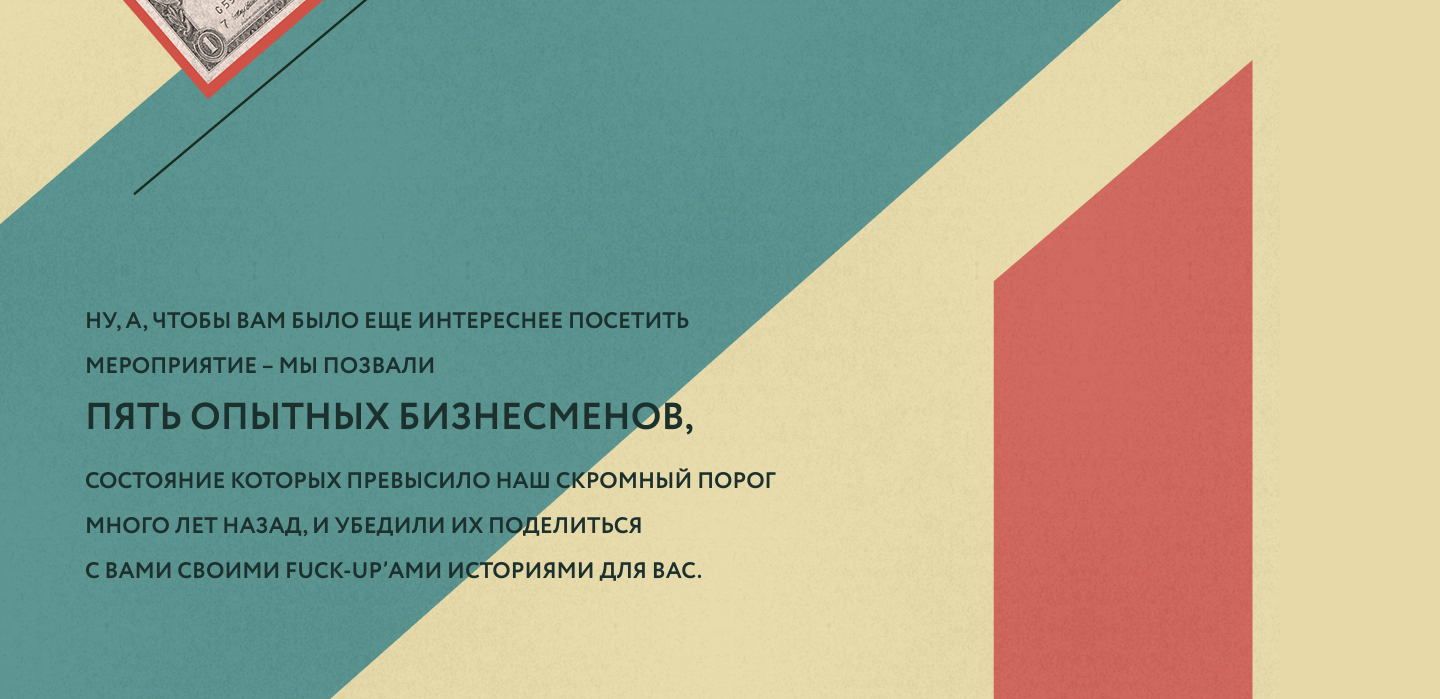
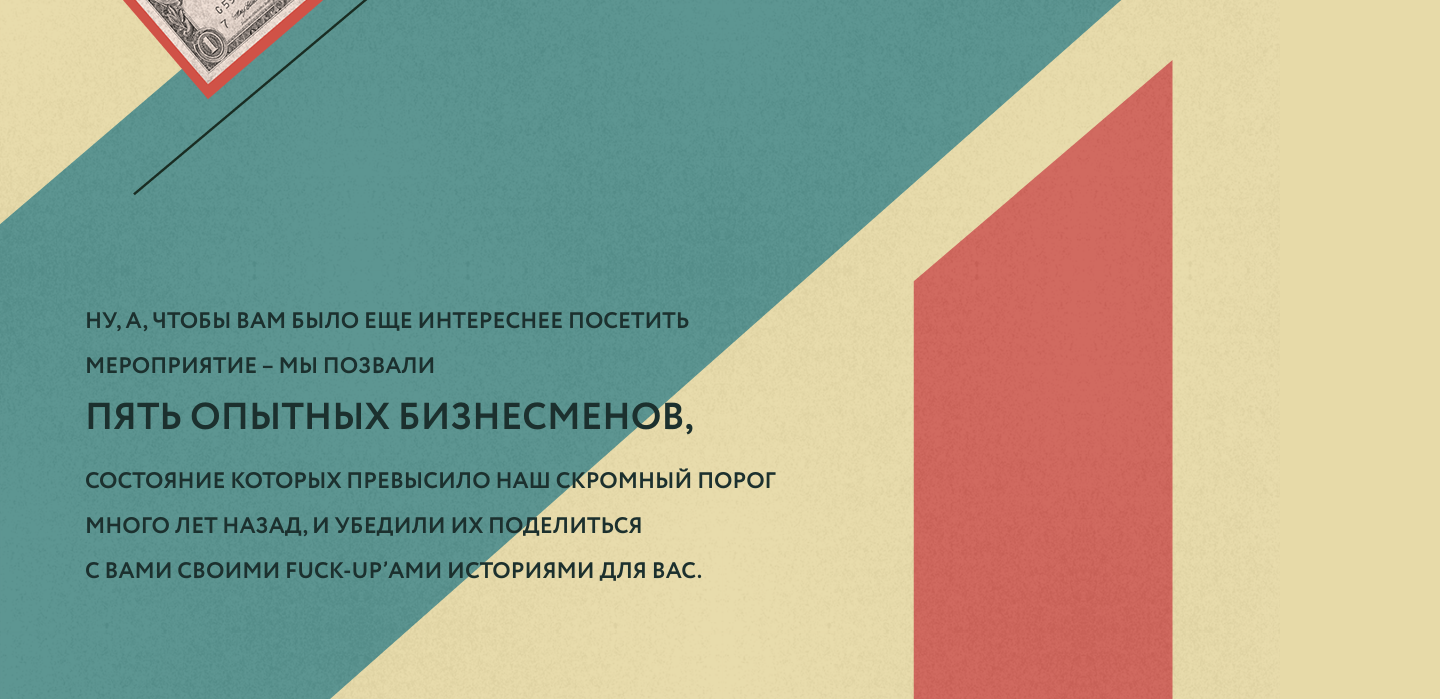
Before and after one commit to ned4ded/krypto-fuck-up-evening, a website: page www/index.html in a window 1280 px wide. Shown: the part 5195-5894 px from the top of the page, 1440 px wide, since content can reach past the window. Drawn offline with nearby package versions, Linux system fonts and the light colour scheme.

Commit message:
fix subpart position in 5th group above 1440vw

```diff
--- a/src/styles/blocks/_background.scss
+++ b/src/styles/blocks/_background.scss
@@ -197,10 +197,18 @@
 
     &--group {
       &--five {
-        height: 1850px;
-        width: 1440px;
         z-index: -2;
         top: -1000px;
+        min-height: 1850px;
+        min-width: 1440px;
+        z-index: -2;
+        top: -1000px;
+        left: 50%;
+        position: absolute;
+        height: 100%;
+        width: 100%;
+        left: 50%;
+        transform: translateX(-50%);
       }
     }
   }
--- a/www/css/main.css
+++ b/www/css/main.css
@@ -241,10 +241,19 @@ body {
   .bg__subpart {
     position: absolute; }
     .bg__subpart--group--five {
-      height: 1850px;
-      width: 1440px;
       z-index: -2;
-      top: -1000px; }
+      top: -1000px;
+      min-height: 1850px;
+      min-width: 1440px;
+      z-index: -2;
+      top: -1000px;
+      left: 50%;
+      position: absolute;
+      height: 100%;
+      width: 100%;
+      left: 50%;
+      -webkit-transform: translateX(-50%);
+              transform: translateX(-50%); }
 
 .header {
   position: relative;
```
